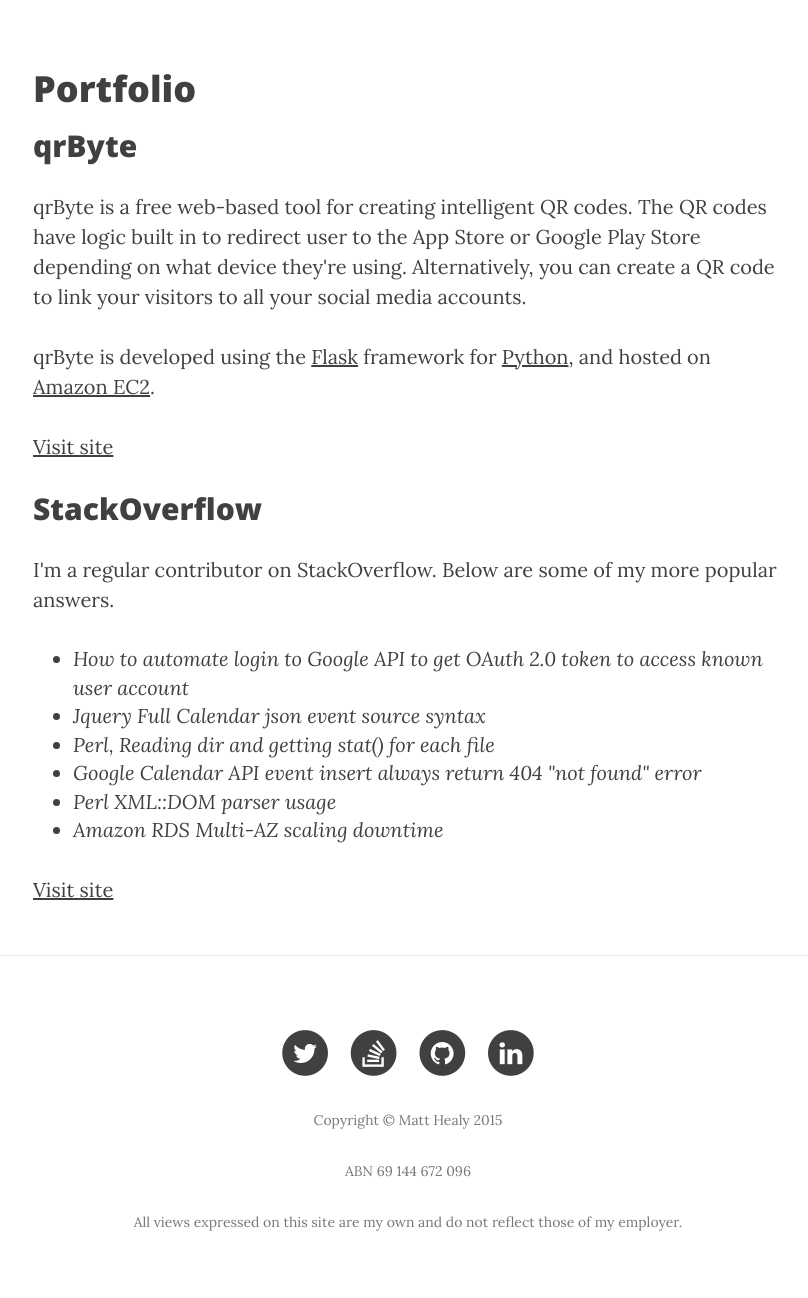
After one commit to alienpham/matthealy.com.au, a Python web app: template app/templates/portfolio.html in a window 1280 px wide. The commit adds this page. Shown: the part 299-1597 px from the top of the page, without its empty margins (232-1040 px from the left). Run offline with Jinja, Linux system fonts and the light colour scheme; the template is opened without the code that fills it, so the values that code supplies are empty; some libraries are stand-ins or nearby versions.

Commit message:
Add portfolio page

```diff
--- a/app/main/views.py
+++ b/app/main/views.py
@@ -34,3 +34,7 @@ def contact():
 @main.route('/services', methods=['GET'])
 def services():
     return render_template("services.html", title='Services')
+
+@main.route('/portfolio', methods=['GET'])
+def portfolio():
+    return render_template("portfolio.html", title='Portfolio')
--- a/app/templates/base.html
+++ b/app/templates/base.html
@@ -65,6 +65,9 @@
                     </li>
                     <li>
                         <a href="{{ url_for('main.services') }}">Services</a>
+                    </li>
+                    <li>
+                        <a href="{{ url_for('main.portfolio') }}">Portfolio</a>
                     </li>
                     <li>
                         <a href="{{ url_for('main.contact') }}">Contact</a>
--- /dev/null
+++ b/app/templates/portfolio.html
@@ -0,0 +1,33 @@
+{% extends "base.html" %}
+{% block content %}
+
+          <div class="post-preview">
+
+            <h1>Portfolio</h1>
+
+            <div>
+                <h2><a href="https://qrbyte.com">qrByte</a></h2>
+                <p>qrByte is a free web-based tool for creating intelligent QR codes. The QR codes have logic built in to redirect user to the App Store or Google Play Store depending on what device they're using. Alternatively, you can create a QR code to link your visitors to all your social media accounts.</p>
+                <p>qrByte is developed using the <a href="http://flask.pocoo.org/">Flask</a> framework for <a href="https://www.python.org/">Python</a>, and hosted on <a href="http://aws.amazon.com/ec2/">Amazon EC2</a>.
+                <p><a href="https://qrbyte.com">Visit site</a></p>
+            </div>
+
+            <div>
+                <h2>StackOverflow</h2>
+                <p>I'm a regular contributor on StackOverflow. Below are some of my more popular answers.</p>
+                <p><em>
+                    <ul>
+                        <li><a href="http://stackoverflow.com/questions/9809742/how-to-automate-login-to-google-api-to-get-oauth-2-0-token-to-access-known-user/9857988#9857988">How to automate login to Google API to get OAuth 2.0 token to access known user account</a></li>
+                        <li><a href="http://stackoverflow.com/questions/9798958/jquery-full-calendar-json-event-source-syntax/9799035#9799035">Jquery Full Calendar json event source syntax</a></li>
+                        <li><a href="http://stackoverflow.com/questions/5618854/perl-reading-dir-and-getting-stat-for-each-file/5618958#5618958">Perl, Reading dir and getting stat() for each file</a></li>
+                        <li><a href="http://stackoverflow.com/questions/11301748/google-calendar-api-event-insert-always-return-404-not-found-error/11301958#11301958">Google Calendar API event insert always return 404 "not found" error</a></li>
+                        <li><a href="http://stackoverflow.com/questions/4180277/perl-xmldom-parser-usage/4180934#4180934">Perl XML::DOM parser usage</a></li>
+                        <li><a href="http://stackoverflow.com/questions/22114205/amazon-rds-multi-az-scaling-downtime/23578445#23578445">Amazon RDS Multi-AZ scaling downtime</a></li>
+                    </ul>
+                </em></p>
+                <p><a href="http://stackoverflow.com/users/272193/matthewh?tab=answers&sort=votes">Visit site</a></p>
+            </div>
+
+          </div>
+
+{% endblock %}
```
